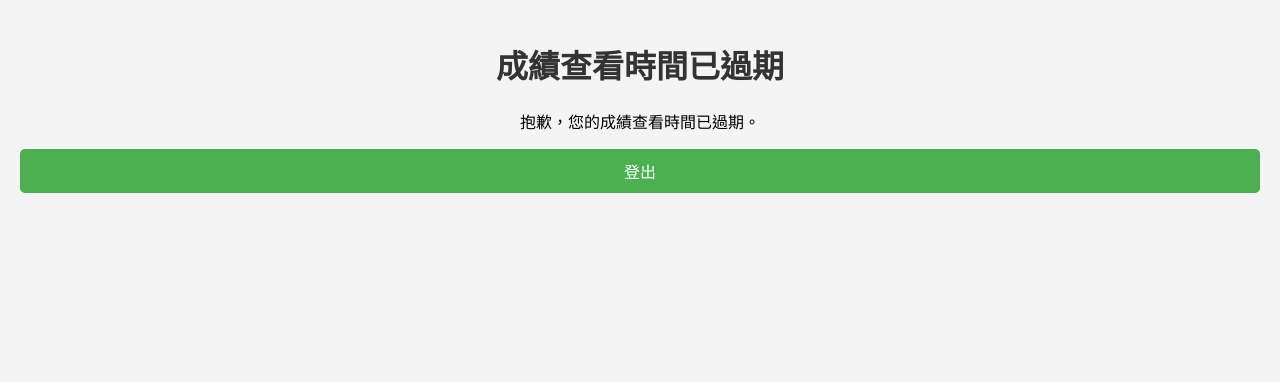
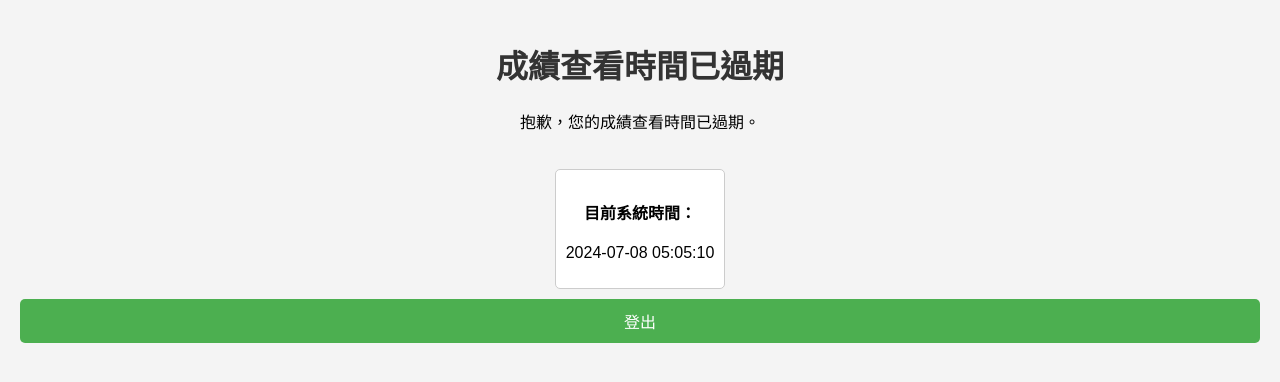
Before and after one commit to samzhangw/sd, a Flask app: template templates/grade_access_expired.html in a window 1280 px wide. Shown: the top 382 px of the page. Run offline with Flask 2, Linux system fonts and the light colour scheme; the template is opened without the code that fills it: values that come from a table or form of the project are taken from there, others are empty; data comes from the database, SQL or seed files in the repository.

Commit message:
Update grade_access_expired.html

```diff
--- a/templates/grade_access_expired.html
+++ b/templates/grade_access_expired.html
@@ -28,6 +28,8 @@
             background-color: #fff;
             border-radius: 5px;
             text-align: left;
+            display: inline-block;
+            text-align: center;
         }
 
         a {
@@ -56,6 +58,27 @@
         <p>截止時間：{{ admin.grade_access_end_time }}</p>
     </div>
     {% endif %}
+    <div class="time-info" id="current-time">
+        <p><strong>目前系統時間：</strong></p>
+        <p id="system-time"></p>
+    </div>
     <a href="/logout">登出</a>
+
+    <script>
+        function updateTime() {
+            const now = new Date();
+            const year = now.getFullYear();
+            const month = String(now.getMonth() + 1).padStart(2, '0');
+            const day = String(now.getDate()).padStart(2, '0');
+            const hours = String(now.getHours()).padStart(2, '0');
+            const minutes = String(now.getMinutes()).padStart(2, '0');
+            const seconds = String(now.getSeconds()).padStart(2, '0');
+            const currentTime = `${year}-${month}-${day} ${hours}:${minutes}:${seconds}`;
+            document.getElementById('system-time').textContent = currentTime;
+        }
+
+        setInterval(updateTime, 1000);
+        window.onload = updateTime;
+    </script>
 </body>
 </html>
```
